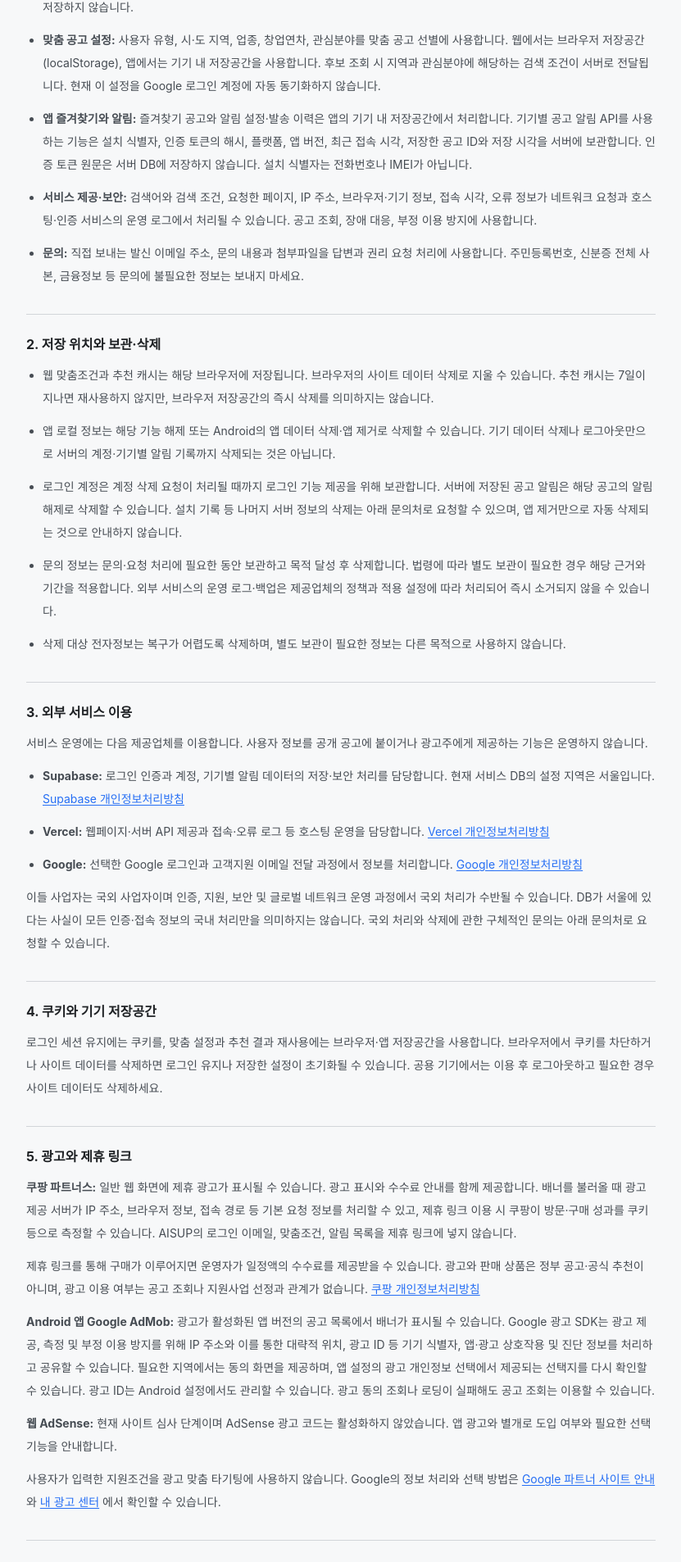
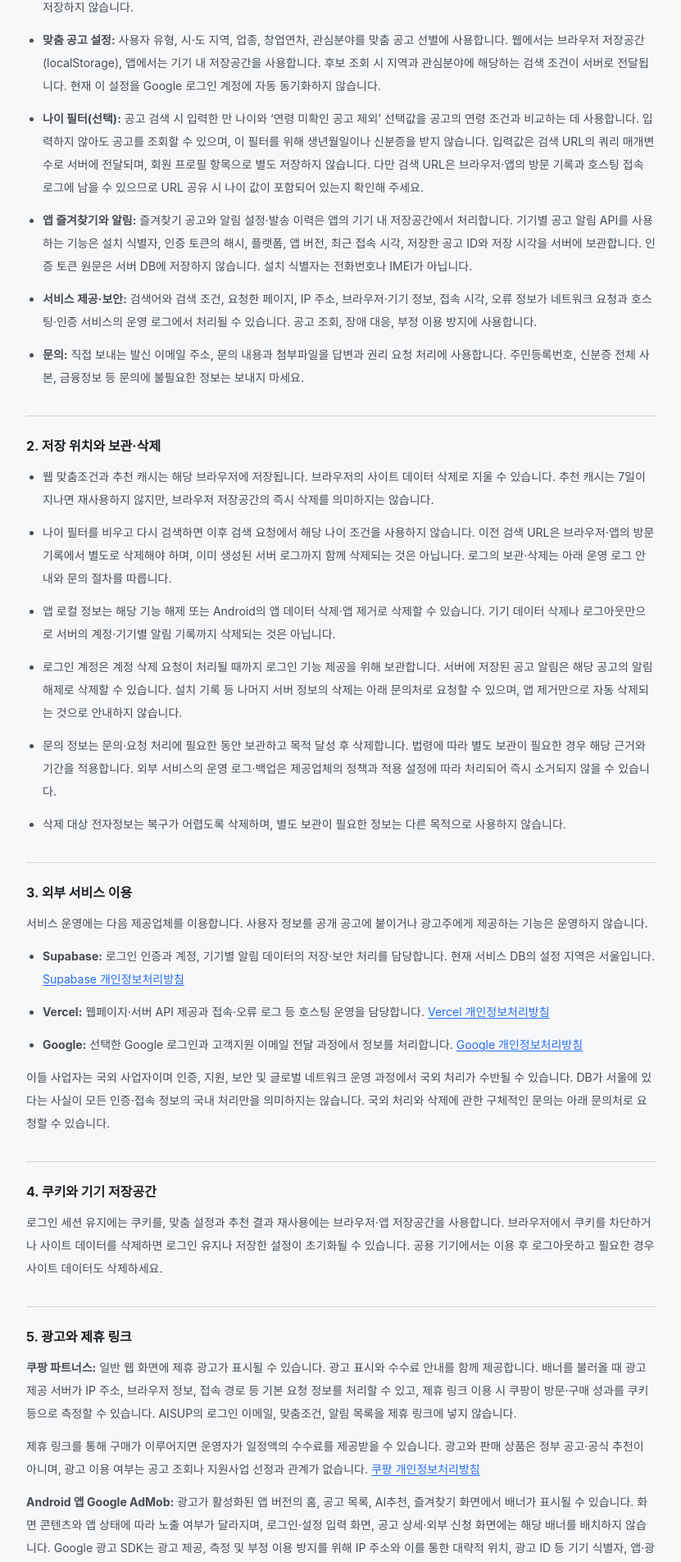
Before and after one commit to lsellco2-dot/gov-support, a Next.js app: page /privacy in a window 1280 px wide. Shown: the part 431-2337 px from the top of the page at 82% size, without its empty margins (224-1055 px from the left). Built offline with nearby package versions, Linux system fonts and the light colour scheme; no server answers; a web font is replaced by a local one.

Commit message:
Update privacy disclosures for age filters and ads

```diff
--- a/app/(web)/privacy/page.tsx
+++ b/app/(web)/privacy/page.tsx
@@ -30,6 +30,13 @@ export default function PrivacyPage() {
             관심분야를 맞춤 공고 선별에 사용합니다. 웹에서는 브라우저 저장공간(localStorage),
             앱에서는 기기 내 저장공간을 사용합니다. 후보 조회 시 지역과 관심분야에 해당하는
             검색 조건이 서버로 전달됩니다. 현재 이 설정을 Google 로그인 계정에 자동 동기화하지 않습니다.</li>
+          <li><strong>나이 필터(선택):</strong> 공고 검색 시 입력한 만 나이와
+            ‘연령 미확인 공고 제외’ 선택값을 공고의 연령 조건과 비교하는 데 사용합니다.
+            입력하지 않아도 공고를 조회할 수 있으며, 이 필터를 위해 생년월일이나
+            신분증을 받지 않습니다. 입력값은 검색 URL의 쿼리 매개변수로 서버에 전달되며,
+            회원 프로필 항목으로 별도 저장하지 않습니다. 다만 검색 URL은 브라우저·앱의
+            방문 기록과 호스팅 접속 로그에 남을 수 있으므로 URL 공유 시 나이 값이
+            포함되어 있는지 확인해 주세요.</li>
           <li><strong>앱 즐겨찾기와 알림:</strong> 즐겨찾기 공고와 알림 설정·발송 이력은
             앱의 기기 내 저장공간에서 처리합니다. 기기별 공고 알림 API를 사용하는 기능은
             설치 식별자, 인증 토큰의 해시, 플랫폼, 앱 버전, 최근 접속 시각,
@@ -49,6 +56,10 @@ export default function PrivacyPage() {
           <li>웹 맞춤조건과 추천 캐시는 해당 브라우저에 저장됩니다. 브라우저의 사이트
             데이터 삭제로 지울 수 있습니다. 추천 캐시는 7일이 지나면 재사용하지 않지만,
             브라우저 저장공간의 즉시 삭제를 의미하지는 않습니다.</li>
+          <li>나이 필터를 비우고 다시 검색하면 이후 검색 요청에서 해당 나이 조건을
+            사용하지 않습니다. 이전 검색 URL은 브라우저·앱의 방문 기록에서 별도로
+            삭제해야 하며, 이미 생성된 서버 로그까지 함께 삭제되는 것은 아닙니다.
+            로그의 보관·삭제는 아래 운영 로그 안내와 문의 절차를 따릅니다.</li>
           <li>앱 로컬 정보는 해당 기능 해제 또는 Android의 앱 데이터 삭제·앱 제거로
             삭제할 수 있습니다. 기기 데이터 삭제나 로그아웃만으로 서버의 계정·기기별
             알림 기록까지 삭제되는 것은 아닙니다.</li>
@@ -100,16 +111,22 @@ export default function PrivacyPage() {
           광고 이용 여부는 공고 조회나 지원사업 선정과 관계가 없습니다.
           <PolicyLink href="https://privacy.coupang.com/ko/center/coupang/">쿠팡 개인정보처리방침</PolicyLink></p>
         <p className="mt-3"><strong>Android 앱 Google AdMob:</strong> 광고가 활성화된 앱
-          버전의 공고 목록에서 배너가 표시될 수 있습니다. Google 광고 SDK는 광고 제공,
+          버전의 홈, 공고 목록, AI추천, 즐겨찾기 화면에서 배너가 표시될 수 있습니다.
+          화면 콘텐츠와 앱 상태에 따라 노출 여부가 달라지며, 로그인·설정 입력 화면,
+          공고 상세·외부 신청 화면에는 해당 배너를 배치하지 않습니다. Google 광고 SDK는 광고 제공,
           측정 및 부정 이용 방지를 위해 IP 주소와 이를 통한 대략적 위치, 광고 ID 등
           기기 식별자, 앱·광고 상호작용 및 진단 정보를 처리하고 공유할 수 있습니다.
           필요한 지역에서는 동의 화면을 제공하며, 앱 설정의 광고 개인정보 선택에서
           제공되는 선택지를 다시 확인할 수 있습니다. 광고 ID는 Android 설정에서도
           관리할 수 있습니다. 광고 동의 조회나 로딩이 실패해도 공고 조회는 이용할 수 있습니다.</p>
-        <p className="mt-3"><strong>웹 AdSense:</strong> 현재 사이트 심사 단계이며
-          AdSense 광고 코드는 활성화하지 않았습니다. 앱 광고와 별개로 도입 여부와
-          필요한 선택 기능을 안내합니다.</p>
-        <p className="mt-3">사용자가 입력한 지원조건을 광고 맞춤 타기팅에 사용하지 않습니다.
+        <p className="mt-3"><strong>웹 AdSense:</strong> 2026년 10월 19일 확인 기준,
+          aisup.co.kr의 사이트 승인 상태는 ‘준비 중’이며 ads.txt 상태는 ‘승인됨’입니다.
+          ads.txt 인증은 사이트 광고 게재 승인과 별개입니다. 현재 웹 AdSense 광고 코드는
+          활성화하지 않았습니다. 향후 활성화 전에 광고 관련 정보 처리와 필요한 선택
+          기능을 이 방침에 안내합니다. Android 앱의 AdMob 광고 및 쿠팡 제휴 광고와는
+          별개의 서비스입니다.</p>
+        <p className="mt-3">사용자가 입력한 지원조건과 나이 필터 값을 광고 맞춤 타기팅에
+          사용하지 않으며, 이를 광고 요청의 맞춤 타기팅 항목으로 넣지 않습니다.
           Google의 정보 처리와 선택 방법은
           <PolicyLink href="https://policies.google.com/technologies/partner-sites?hl=ko">Google 파트너 사이트 안내</PolicyLink>와
           <PolicyLink href="https://myadcenter.google.com/">내 광고 센터</PolicyLink>에서 확인할 수 있습니다.</p>
```
